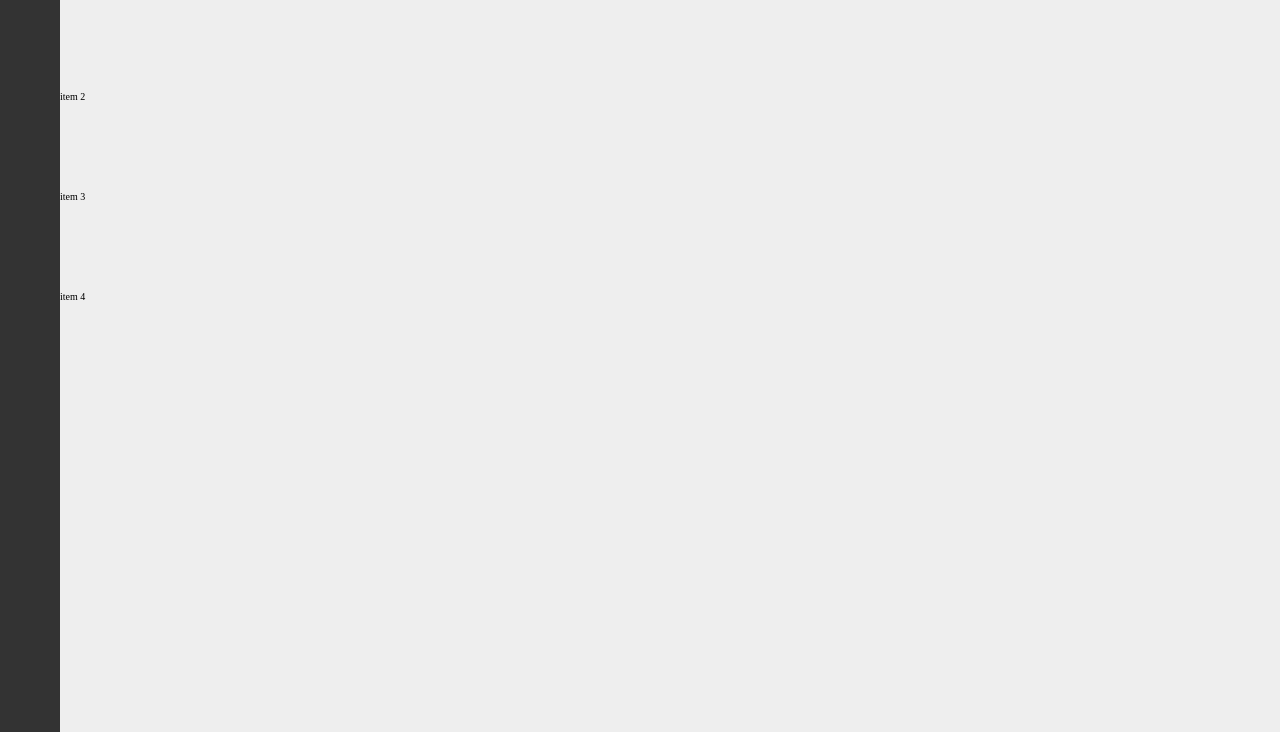
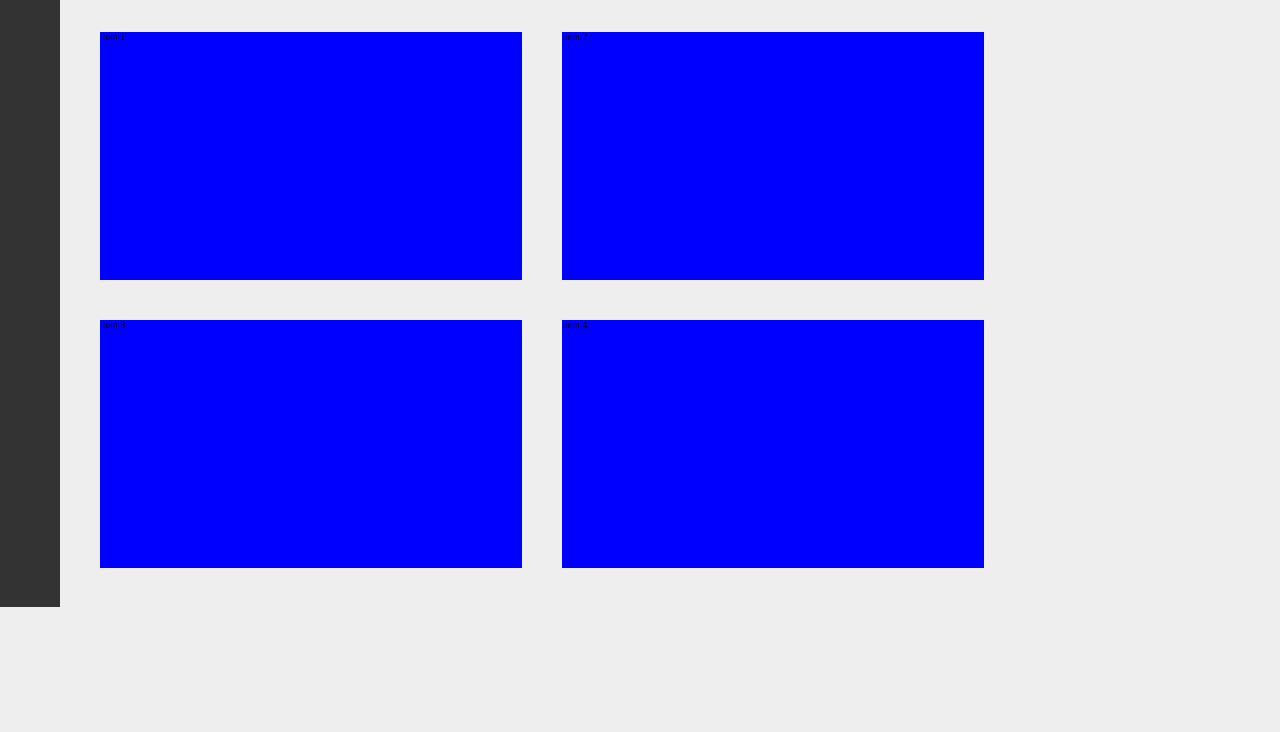
Before and after one commit to tomhaycockwest/chicken_stock, a plain HTML site: page index.html in a window 1280 px wide. Shown: the part 68-800 px from the top of the page. Drawn offline with nearby package versions, Linux system fonts and the light colour scheme.

Commit message:
created card layouts with isotope

```diff
--- a/index.html
+++ b/index.html
@@ -38,9 +38,8 @@
 
 
 	<script type="text/javascript" src="http://code.jquery.com/jquery-latest.min.js"></script>
-	<script type="text/javascript">"js/isotope.min.js"</script>
-	<script type="text/javascript">"js/card.js"</script>
+	<script type="text/javascript" src="js/isotope.min.js"></script>
+	<script type="text/javascript" src="js/card.js"></script>
 
-	<script>$(function() { alert('hello') });</script>
 </body>
 </html>
--- /dev/null
+++ b/js/card-ck.js
@@ -0,0 +1 @@
+$("#container").isotope({cellsByRow:{columnWidth:422,rowHeight:248}});
--- a/js/card.js
+++ b/js/card.js
@@ -1,5 +1,16 @@
 $('#container').isotope({
-  // options
-  itemSelector : '.item',
-  layoutMode : 'fitRows'
+  cellsByRow: {
+    columnWidth: 422,
+    rowHeight: 248
+  }
 });
+
+// $('#container').isotope({ layoutMode : 'fitRows', columnWidth: 120});
+
+// $('#container').isotope({
+//   layoutMode: 'cellsByRow',
+//   cellsByColumn: {
+//     columnWidth: 440,
+//     rowHeight: 360
+//   }
+// });
--- a/sass/_main.scss
+++ b/sass/_main.scss
@@ -1,10 +1,62 @@
 #container {
-	float: left;
-	display: block;
+	// float: left;
+	// display: block;
 
 	.item {
-		display: block;
-		width: 200px;
-		height: 100px;
+		width: 422px;
+		height: 248px;
+		background: blue;
 	}
 }
+
+/**** Isotope Filtering ****/
+
+.isotope-item {
+  z-index: 2;
+  margin-top: 4rem;
+  margin-left: 4rem;
+}
+
+.isotope-hidden.isotope-item {
+  pointer-events: none;
+  z-index: 1;
+}
+
+/**** Isotope CSS3 transitions ****/
+
+.isotope,
+.isotope .isotope-item {
+  -webkit-transition-duration: 0.8s;
+     -moz-transition-duration: 0.8s;
+      -ms-transition-duration: 0.8s;
+       -o-transition-duration: 0.8s;
+          transition-duration: 0.8s;
+}
+
+.isotope {
+  -webkit-transition-property: height, width;
+     -moz-transition-property: height, width;
+      -ms-transition-property: height, width;
+       -o-transition-property: height, width;
+          transition-property: height, width;
+}
+
+.isotope .isotope-item {
+  -webkit-transition-property: -webkit-transform, opacity;
+     -moz-transition-property:    -moz-transform, opacity;
+      -ms-transition-property:     -ms-transform, opacity;
+       -o-transition-property:      -o-transform, opacity;
+          transition-property:         transform, opacity;
+}
+
+/**** disabling Isotope CSS3 transitions ****/
+
+.isotope.no-transition,
+.isotope.no-transition .isotope-item,
+.isotope .isotope-item.no-transition {
+  -webkit-transition-duration: 0s;
+     -moz-transition-duration: 0s;
+      -ms-transition-duration: 0s;
+       -o-transition-duration: 0s;
+          transition-duration: 0s;
+}
--- a/sass/_sidebar.scss
+++ b/sass/_sidebar.scss
@@ -1,6 +1,6 @@
 .sidebar {
 	width: 60px;
-	height: 1000px;
+	height: 615px;
 	display: block;
 	background: $dark-grey;
 	float: left;
```
Also changed, not shown: stylesheets/style.css.
